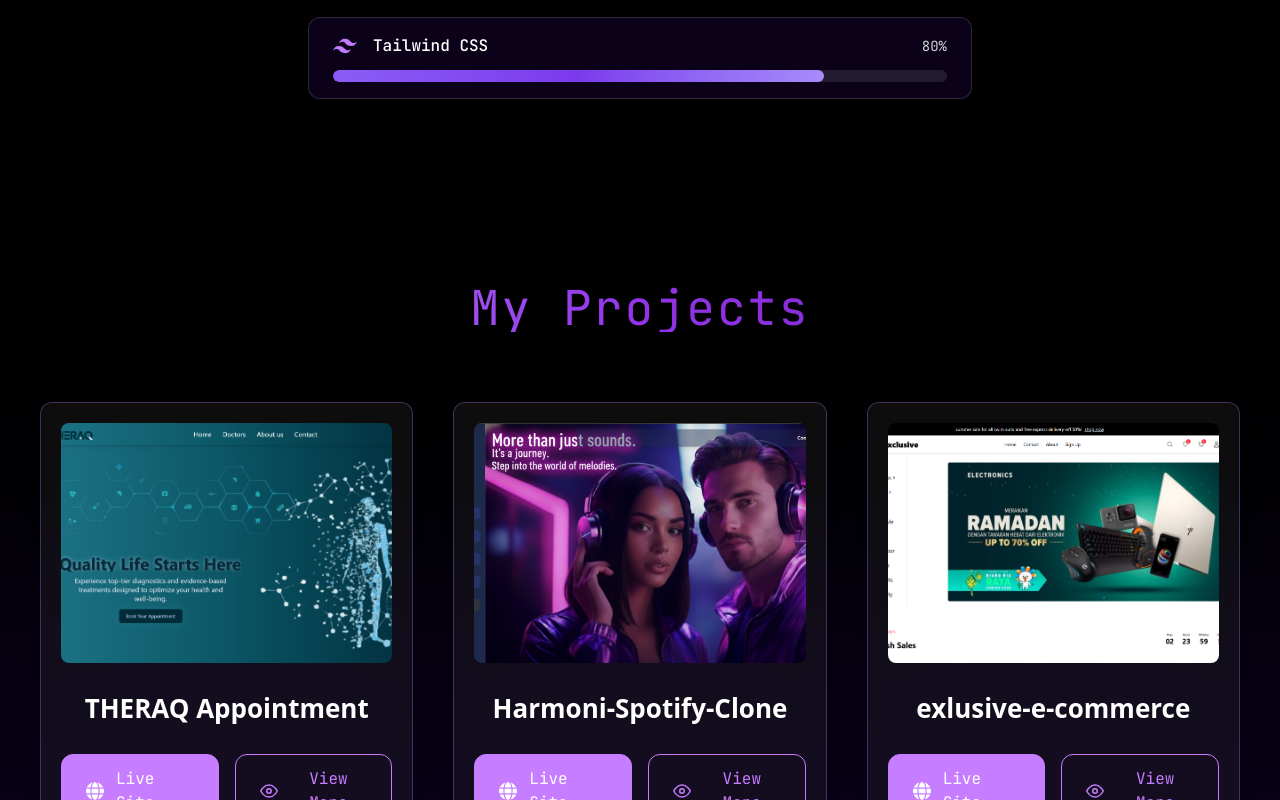
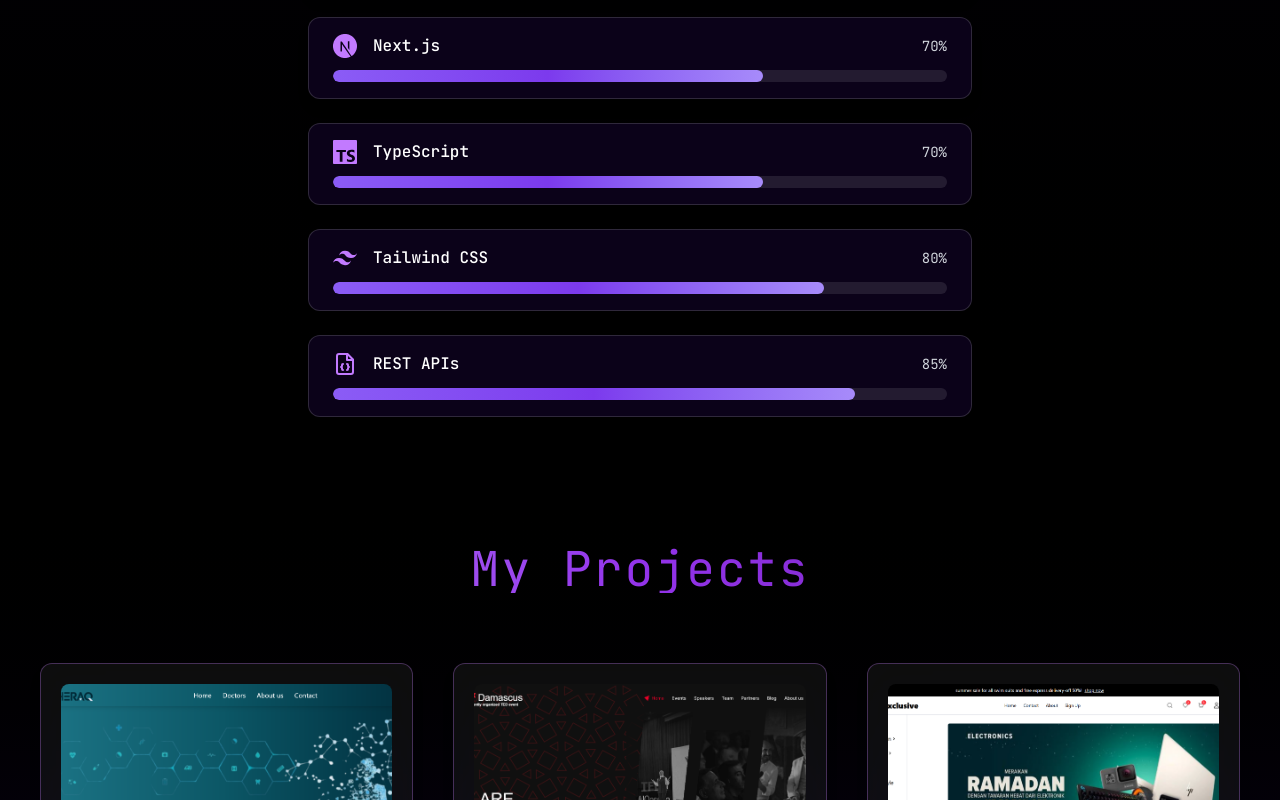
Before and after one commit to NourAlshmali/portfolio, a React (Vite) app: page / in a window 1280 px wide. Shown: the part 2860-3660 px from the top of the page. Built offline with nearby package versions, Linux system fonts and the light colour scheme.

Commit message:
update projects

```diff
--- a/src/componants/Skills.jsx
+++ b/src/componants/Skills.jsx
@@ -8,7 +8,13 @@
   FaGitAlt,
 } from "react-icons/fa";
 import { LuFileJson } from "react-icons/lu";
-import { SiTailwindcss, SiExpress, SiMongodb } from "react-icons/si";
+import {
+  SiTailwindcss,
+  SiExpress,
+  SiMongodb,
+  SiNextdotjs,
+  SiTypescript,
+} from "react-icons/si";
 
 const Skills = () => {
   const Tabs = ["Front-end", "Back-end", "Web Development"];
@@ -25,15 +31,20 @@
       { icon: <FaCss3Alt />, name: "CSS", level: 95 },
       { icon: <FaJs />, name: "Javascript", level: 80 },
       { icon: <FaReact />, name: "React", level: 90 },
+      { icon: <SiNextdotjs />, name: "Next.js", level: 70 },
+      { icon: <SiTypescript />, name: "TypeScript", level: 70 },
       { icon: <SiTailwindcss />, name: "Tailwind CSS", level: 90 },
-      { icon: <LuFileJson />, name: "Json", level: 80 },
+      { icon: <LuFileJson />, name: "REST APIs", level: 85 }, // تعديل الاسم هنا ليصبح REST APIs
     ],
     "Front-end": [
       { icon: <FaHtml5 />, name: "HTML5", level: 95 },
       { icon: <FaCss3Alt />, name: "CSS", level: 95 },
       { icon: <FaJs />, name: "Javascript", level: 85 },
       { icon: <FaReact />, name: "React", level: 90 },
+      { icon: <SiNextdotjs />, name: "Next.js", level: 70 },
+      { icon: <SiTypescript />, name: "TypeScript", level: 70 },
       { icon: <SiTailwindcss />, name: "Tailwind CSS", level: 80 },
+      { icon: <LuFileJson />, name: "REST APIs", level: 85 },
     ],
     "Back-end": [
       { icon: <FaNodeJs />, name: "Node.js", level: 80 },
@@ -51,7 +62,6 @@
 
   return (
     <div className="min-h-screen flex flex-col items-center py-12">
-      {/* تعديل حاوية الأزرار لتكون مرنة في الموبايل */}
       <div className="flex flex-wrap justify-center gap-4 sm:gap-10 px-4">
         {Tabs.map((tab) => (
           <button
@@ -97,10 +107,16 @@
           >
             <div className="flex justify-between items-center">
               <div className="flex space-x-3 sm:space-x-4 items-center">
-                <span className="text-xl sm:text-2xl text-purple-400">{skill.icon}</span>
-                <span className="font-medium text-sm sm:text-base text-white">{skill.name}</span>
+                <span className="text-xl sm:text-2xl text-purple-400">
+                  {skill.icon}
+                </span>
+                <span className="font-medium text-sm sm:text-base text-white">
+                  {skill.name}
+                </span>
               </div>
-              <span className="text-xs sm:text-sm text-gray-300">{skill.level}%</span>
+              <span className="text-xs sm:text-sm text-gray-300">
+                {skill.level}%
+              </span>
             </div>
 
             <div className="w-full h-2 sm:h-3 bg-white/10 rounded-full overflow-hidden">
--- a/src/pages/MyPortfolio.jsx
+++ b/src/pages/MyPortfolio.jsx
@@ -1,6 +1,6 @@
 import React, { useState } from "react";
 import p1 from "../assets/img/theraQ.png";
-import p2 from "../assets/img/Harmoni.png";
+import p2 from "../assets/img/TEDx.png";
 import p3 from "../assets/img/e-commerce.png";
 import {
   FaGlobe,
@@ -14,7 +14,13 @@
 import { LuFileJson } from "react-icons/lu";
 import { FiEye } from "react-icons/fi";
 import { IoClose } from "react-icons/io5";
-import { SiExpress, SiMongodb, SiTailwindcss } from "react-icons/si";
+import {
+  SiExpress,
+  SiMongodb,
+  SiNextdotjs,
+  SiTailwindcss,
+  SiTypescript,
+} from "react-icons/si";
 
 const MyPortfolio = () => {
   const [selectedProject, setSelectedProject] = useState(null);
@@ -37,16 +43,16 @@
     {
       id: 2,
       image: p2,
-      projectName: "Harmoni-Spotify-Clone",
+      projectName: "TEDxDamascus Platform ",
       description:
-        "A modern, high-performance e-commerce platform for a seamless and responsive shopping experience",
+        "The official web platform for TEDxDamascus, an independently organized and licensed TED event, built to deliver a premium digital experience.",
       skills: [
-        { icon: <FaReact />, name: "React" },
+        { icon: <SiNextdotjs />, name: "Next.js" },
         { icon: <SiTailwindcss />, name: "Tailwind CSS" },
-        { icon: <FaJs />, name: "JavaScript" },
-        { icon: <LuFileJson />, name: "JSON" },
+        { icon: <SiTypescript />, name: "TypeScript" },
+        { icon: <LuFileJson />, name: "REST APIs" },
       ],
-      demoLink: "https://harmoni-spotify-clone.vercel.app/",
+      demoLink: "https://tedxdamascus.sy/en/home/",
     },
     {
       id: 3,
```
Also changed, not shown: src/assets/img/TEDx.png (added).
